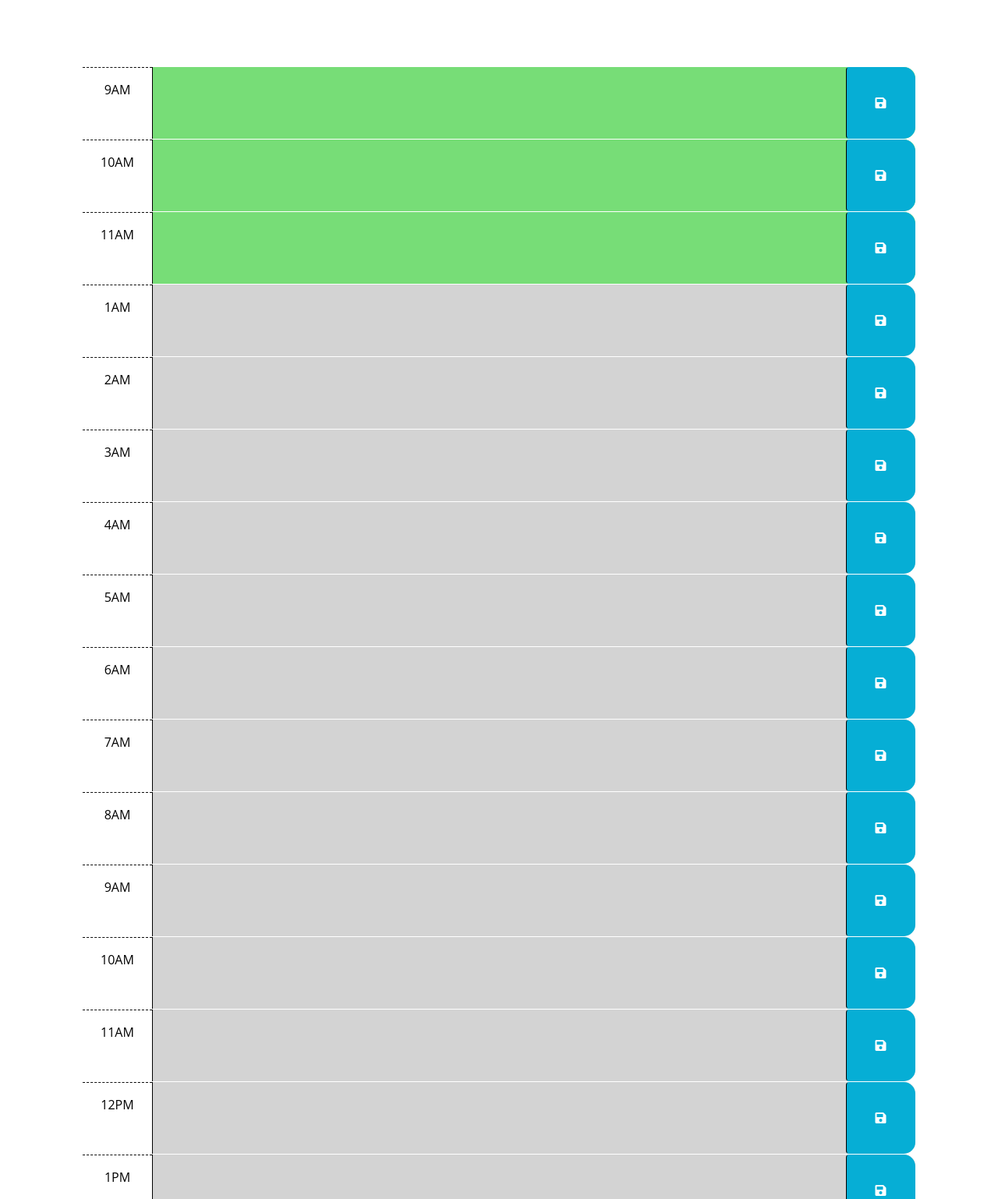
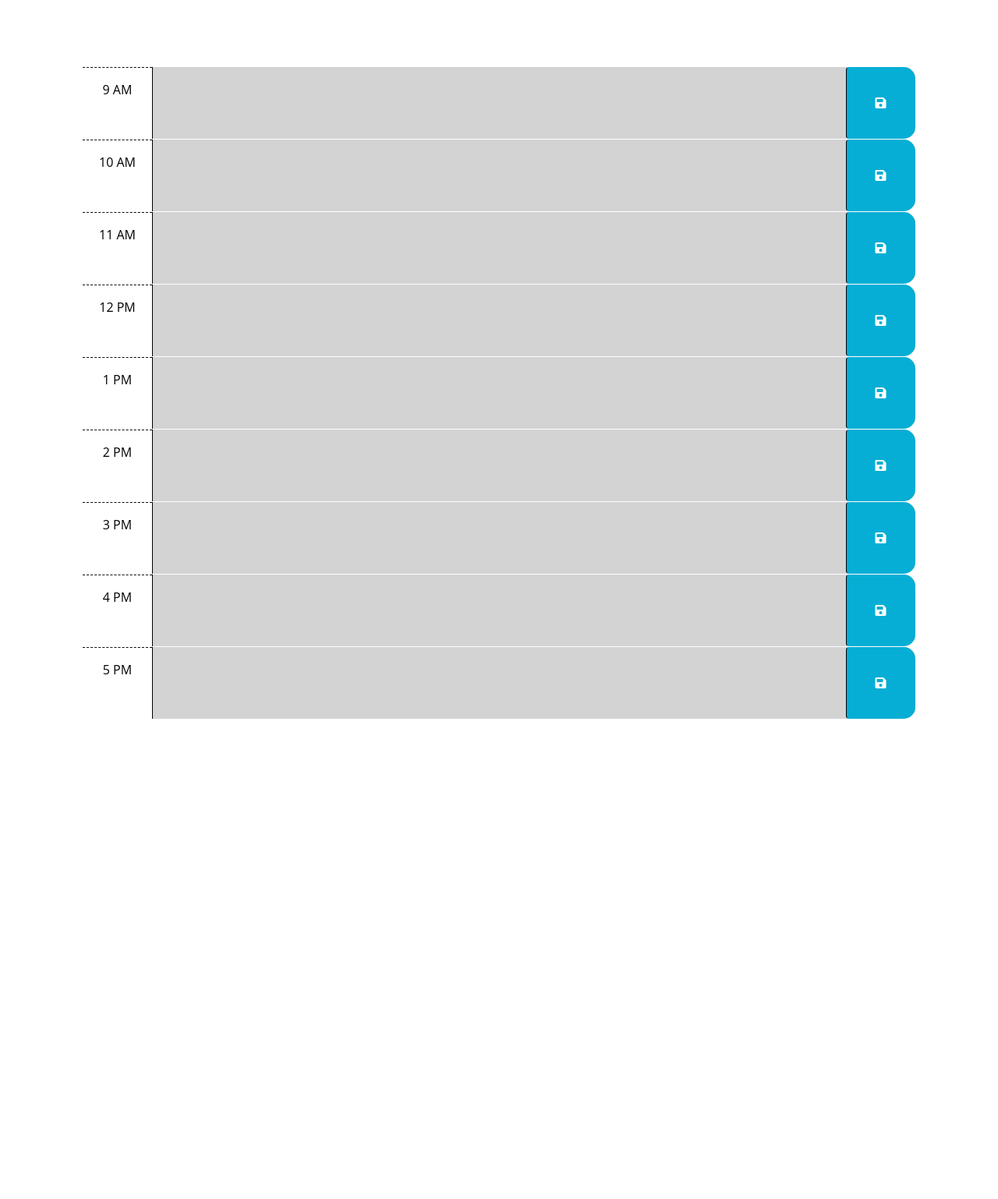
Before and after one commit to Dinh282/personal-scheduler, a plain HTML site: page index.html in a window 1280 px wide. Shown: the part 212-1750 px from the top of the page at 78% size. After the commit the page ends 1134 px from the top, so only its background shows below. Drawn offline with nearby package versions, Linux system fonts and the light colour scheme.

Commit message:
refactor code that dynamically adds time block

```diff
--- a/Develop/script.js
+++ b/Develop/script.js
@@ -10,20 +10,19 @@ $(function () {
   // useful when saving the description in local storage?
 
 
-  for (let i = 1; i <= 17; i++) {
+  for (let i = 9; i <= 17; i++) {
+
+    var indexHour = dayjs().hour(i).format('h A');
+
     // create time block element
-    const convertedHour = -1*((24 % i)-12);
-
-
-    if (i < 12) {
     const timeBlock = $('<div>')
       .addClass('row time-block')
-      .attr({'id': 'hour-' + i, "data": i});
+      .attr({'id': 'hour-' + i});
 
     // create hour element
     const hour = $('<div>')
       .addClass('col-2 col-md-1 hour text-center py-3')
-      .text(i + 'AM');
+      .text(indexHour);
 
       // create input area element
     const inputArea = $('<textarea>')
@@ -47,43 +46,7 @@ $(function () {
     // append time block element to  container
     $('.container').append(timeBlock);
 
-    }else {
-    const timeBlock = $('<div>')
-      .addClass('row time-block')
-      .attr({'id': 'hour-' + convertedHour, "data": i});
-
-    // create hour element
-    const hour = $('<div>')
-      .addClass('col-2 col-md-1 hour text-center py-3')
-      .text(convertedHour + 'PM');
-
-      // create input area element
-    const inputArea = $('<textarea>')
-    .addClass('col-8 col-md-10 description')
-    .attr('rows', 3);
-
-    // create save button element
-    const saveBtn = $('<button>')
-      .addClass('btn saveBtn col-2 col-md-1')
-      .attr('aria-label', 'save');
-
-    const saveIcon = $('<i>')
-      .addClass('fas fa-save')
-      .attr('aria-hidden', true);
-
-    saveBtn.append(saveIcon);
-
-    // append children to time block element
-    timeBlock.append(hour, inputArea, saveBtn);
-
-    // append time block element to container
-    $('.container').append(timeBlock);
-    }
-
-
   }
-
-
 
 
   //we select all the save buttons with the class saveBtn and add eventlisteners to them.
@@ -110,8 +73,8 @@ $(function () {
 
   // Loop through each time block using the .each() method
   $(".time-block").each(function() {
-    // const blockHour = parseInt($(this).attr("id").split("-").pop());
-    const blockHour = parseInt($(this).attr("data"));
+    const blockHour = parseInt($(this).attr("id").split("-").pop());
+    // const blockHour = parseInt($(this).attr("data"));
     // const blockHour = $(this).attr("data");
     console.log(blockHour);
     console.log(typeof blockHour);
@@ -125,7 +88,7 @@ $(function () {
       $(this).addClass("future");
     }
 
-    console.log(currentHour + " " + blockHour);
+    // console.log(currentHour + " " + blockHour);
     // console.log(parseInt($(".time-block").attr("id")));
     // console.log(parseInt("hour-9".split("-").pop()));
     // console.log($(".time-block").attr("id"));
--- a/index.html
+++ b/index.html
@@ -31,44 +31,6 @@
       <p id="currentDay" class="lead"></p>
     </header>
     <div class="container-fluid px-5 container">
-      <!-- Use class for "past", "present", and "future" to apply styles to the
-        time-block divs accordingly. The javascript will need to do this by
-        adding/removing these classes on each div by comparing the hour in the
-        id to the current hour. The html provided below is meant to be an example
-        demonstrating how the css provided can be leveraged to create the
-        desired layout and colors. The html below should be removed or updated
-        in the finished product. Remember to delete this comment once the
-        code is implemented.
-        -->
-
-
-      <!-- Example of a past time block. The "past" class adds a gray background color. -->
-      <div id="hour-9" class="row time-block past">
-        <div class="col-2 col-md-1 hour text-center py-3">9AM</div>
-        <textarea class="col-8 col-md-10 description" rows="3"> </textarea>
-        <button class="btn saveBtn col-2 col-md-1" aria-label="save">
-          <i class="fas fa-save" aria-hidden="true"></i>
-        </button>
-      </div>
-
-      <!-- Example of a present time block. The "present" class adds a red background color. -->
-      <div id="hour-10" class="row time-block present">
-        <div class="col-2 col-md-1 hour text-center py-3">10AM</div>
-        <textarea class="col-8 col-md-10 description" rows="3"> </textarea>
-        <button class="btn saveBtn col-2 col-md-1" aria-label="save">
-          <i class="fas fa-save" aria-hidden="true"></i>
-        </button>
-      </div>
-
-      <!-- Example of a future time block. The "future" class adds a green background color. -->
-      <div id="hour-11" class="row time-block future">
-        <div class="col-2 col-md-1 hour text-center py-3">11AM</div>
-        <textarea class="col-8 col-md-10 description" rows="3"> </textarea>
-        <button class="btn saveBtn col-2 col-md-1" aria-label="save">
-          <i class="fas fa-save" aria-hidden="true"></i>
-        </button>
-      </div>
-
 
 
     </div>
```
